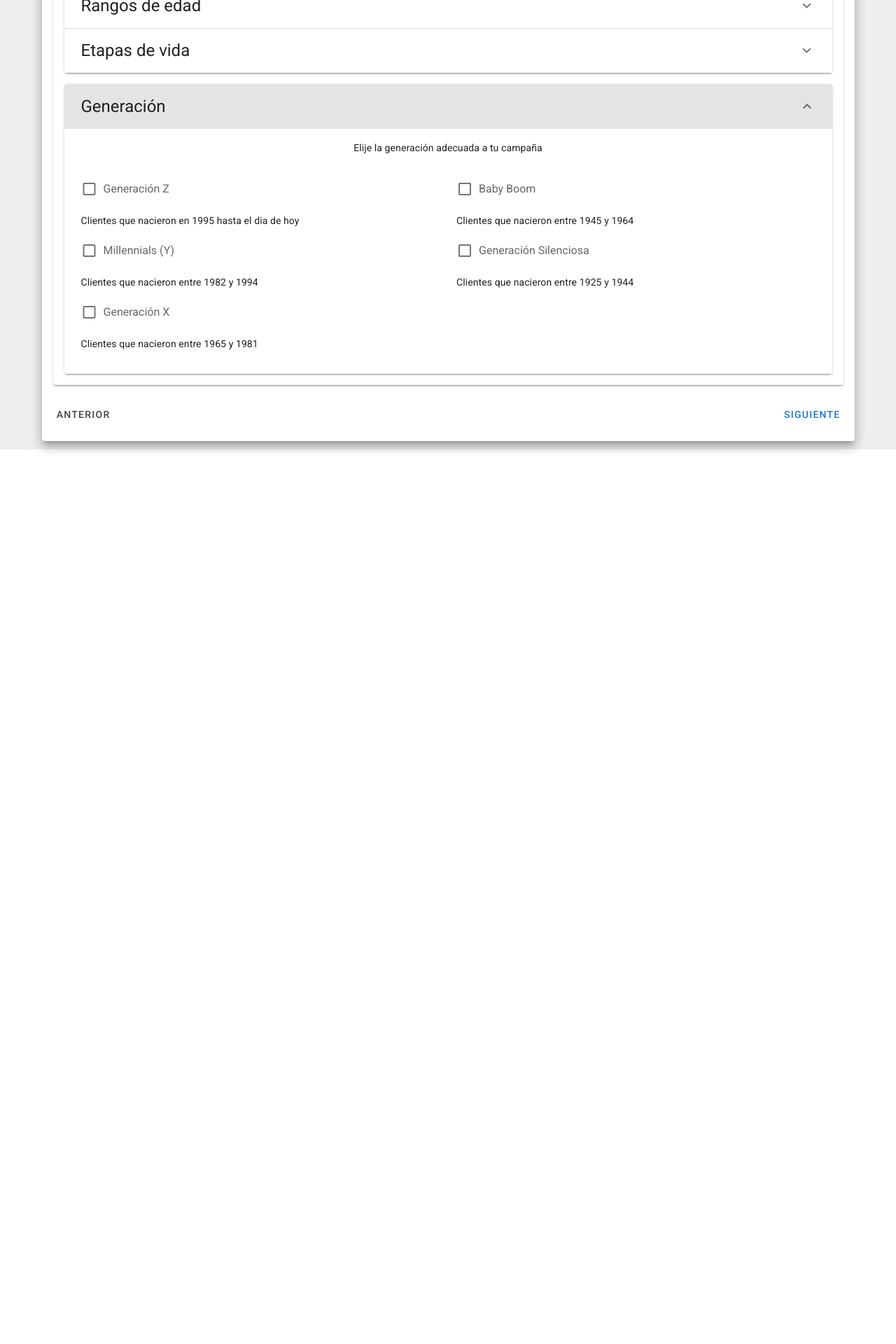
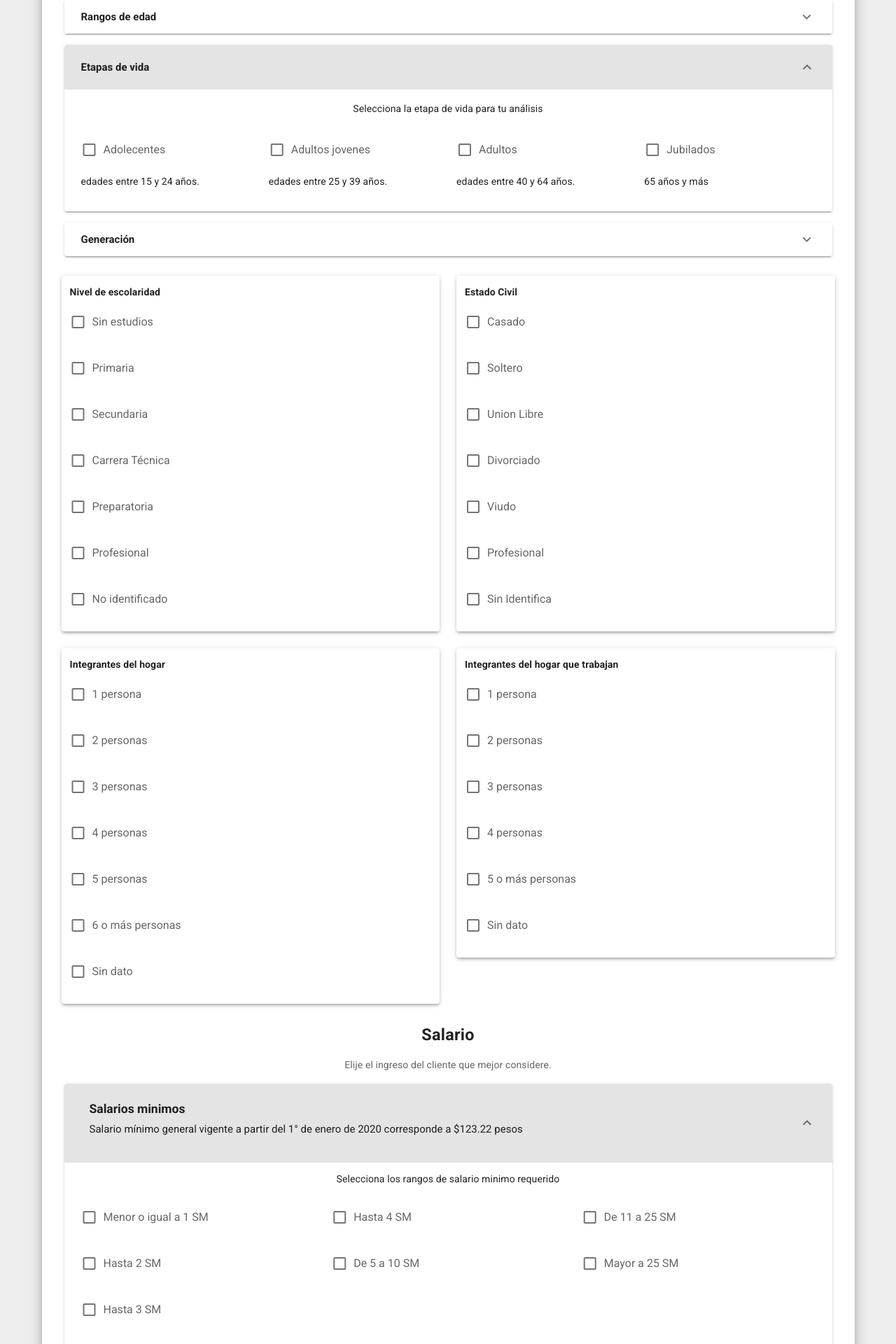
Before and after one commit to AngelGuerrero/proyecto-final-vuetify, a Vue app: page / in a window 1280 px wide. Shown: the part 860-2780 px from the top of the page at 70% size. Before the commit the page ends 1532 px from the top, so only its background shows below. Built offline with nearby package versions, Linux system fonts and the light colour scheme.

Commit message:
Agregando pantalla sociodemográficos

```diff
--- a/src/App.vue
+++ b/src/App.vue
@@ -107,8 +107,8 @@ export default {
     prevStep () {
       //
       // Verifica que no sea menor que el primer elemento
-      if (this.currentStep - 1 <= 0) return
-      this.currentStep = this.currentStep - 1
+      if (this.currentStep.number - 1 <= 0) return
+      this.currentStep = this.steps[this.currentStep.number - 2]
     }
   }
 }
--- a/src/components/ModelosComponent.vue
+++ b/src/components/ModelosComponent.vue
@@ -22,17 +22,22 @@
         multiple
         v-model="panels"
       >
-        <h1 class="text-center text-h4 text-md-h4">Modelos de segmentación</h1>
-        <p class="my-3">
-          Elige el modelo de segmentación de clientes que mas se ajuste a tus
-          necesidades.
-        </p>
+        <v-container>
+          <h1 class="text-center text-h4 text-md-h4">
+            Modelos de segmentación
+          </h1>
+          <p class="text-center my-3">
+            Elige el modelo de segmentación de clientes que mas se ajuste a tus
+            necesidades.
+          </p>
+        </v-container>
+
         <!-- Option 1 -->
         <v-expansion-panel>
           <v-expansion-panel-header class="d-flex flex-row">
             <v-container>
-              <h2 class="text-h6 text-md-h5 mb-3">RFM por Categorias</h2>
-              <p>
+              <h3>RFM por Categorias</h3>
+              <p class="my-3">
                 Consiste en clasificar a los clientes mediante tres variables
                 indicadoras:
               </p>
@@ -121,10 +126,8 @@
         <v-expansion-panel>
           <v-expansion-panel-header class="d-flex flex-row">
             <v-container>
-              <h2 class="text-h6 text-md-h5 mb-3">
-                SPC "Probabilidad de compra"
-              </h2>
-              <p>
+              <h3>SPC "Probabilidad de compra"</h3>
+              <p class="my-3">
                 Este modelo clasifica a los clientes acuerdo al número de
                 compras y tiempo transcurrido entre compras por medios digitales
                 y los divide<br />
@@ -160,8 +163,8 @@
         <v-expansion-panel>
           <v-expansion-panel-header class="d-flex flex-row">
             <v-container>
-              <h2 class="text-h6 text-md-h5 mb-3">Puntualidad "N"</h2>
-              <p>
+              <h3>Puntualidad "N"</h3>
+              <p class="my-3">
                 Utiliza diversas variables económicas, demográficas y de perfil
                 digital que permite predecir la puntualidad de abono<br />
                 para Clientes clasificación "N" antes de que sus meses de
@@ -200,17 +203,21 @@
         multiple
         v-model="panels"
       >
-        <h1 class="text-center text-h4 text-md-h4">Modelos de Recomendación</h1>
-        <p class="my-3">
-          Elige el modelo de recomendación de productos que mas se ajuste a tus
-          necesidades.
-        </p>
+        <v-container>
+          <h1 class="text-center text-h4 text-md-h4">
+            Modelos de Recomendación
+          </h1>
+          <p class="text-center my-3">
+            Elige el modelo de recomendación de productos que mas se ajuste a
+            tus necesidades.
+          </p>
+        </v-container>
         <!-- Option 1 -->
         <v-expansion-panel>
           <v-expansion-panel-header class="d-flex flex-row">
             <v-container>
-              <h2 class="text-h6 text-md-h5 mb-3">Recomendar productos</h2>
-              <p>
+              <h3>Recomendar productos</h3>
+              <p class="my-3">
                 Lorem ipsum dolor sit amet consectetur adipisicing elit. Est,
                 laboriosam!
               </p>
--- a/src/components/SociodemograficosComponent.vue
+++ b/src/components/SociodemograficosComponent.vue
@@ -14,22 +14,26 @@
       </v-container>
 
       <!-- Género -->
-      <v-card>
+      <v-card class="elevation-0">
         <v-card-title primary-title class="justify-center">
-          <h2>Género</h2>
+          <h3>Género</h3>
         </v-card-title>
         <v-card-text>
+          <v-container class="elevation-3 rounded">
+
           <v-checkbox label="Hombre"></v-checkbox>
           <v-checkbox label="Mujer"></v-checkbox>
+
+          </v-container>
         </v-card-text>
       </v-card>
 
       <!-- Edad -->
       <v-row>
         <v-col>
-          <v-card>
+          <v-card class="elevation-0">
             <v-card-title primary-title class="justify-center">
-              <h2>Edad</h2>
+              <h3>Edad</h3>
             </v-card-title>
             <v-card-text>
               <p>
@@ -42,7 +46,7 @@
                 <!-- Option 1 -->
                 <v-expansion-panel>
                   <v-expansion-panel-header class="d-flex flex-row">
-                    <h2 class="text-h6 text-md-h5">Manual</h2>
+                    <h4>Manual</h4>
                   </v-expansion-panel-header>
 
                   <v-expansion-panel-content panel></v-expansion-panel-content>
@@ -51,7 +55,7 @@
                 <!-- Option 2 -->
                 <v-expansion-panel>
                   <v-expansion-panel-header class="d-flex flex-row">
-                    <h2 class="text-h6 text-md-h5">Rangos de edad</h2>
+                    <h4>Rangos de edad</h4>
                   </v-expansion-panel-header>
 
                   <v-expansion-panel-content panel>
@@ -63,36 +67,25 @@
                       <v-row>
                         <v-col cols="12" md="3">
                           <v-checkbox label=" 15 a 19 años "></v-checkbox>
-
                           <v-checkbox label=" 20 a 24 años "></v-checkbox>
-
                           <v-checkbox label=" 25 a 29 años "></v-checkbox>
-
                           <v-checkbox label=" 30 a 34 años "></v-checkbox>
                         </v-col>
                         <v-col cols="12" md="3">
                           <v-checkbox label=" 35 a 39 años "></v-checkbox>
-
                           <v-checkbox label=" 40 a 44 años "></v-checkbox>
-
                           <v-checkbox label=" 45 a 49 años "></v-checkbox>
-
                           <v-checkbox label=" 50 a 54 años "></v-checkbox>
                         </v-col>
                         <v-col cols="12" md="3">
                           <v-checkbox label=" 55 a 59 años "></v-checkbox>
-
                           <v-checkbox label=" 60 a 64 años "></v-checkbox>
-
                           <v-checkbox label=" 65 a 69 años "></v-checkbox>
-
                           <v-checkbox label=" 70 a 74 años "></v-checkbox>
                         </v-col>
                         <v-col cols="12" md="3">
                           <v-checkbox label=" 75 a 79 años "></v-checkbox>
-
                           <v-checkbox label=" 80 a 84 años "></v-checkbox>
-
                           <v-checkbox label=" 85 años o más "></v-checkbox>
                         </v-col>
                       </v-row>
@@ -103,7 +96,7 @@
                 <!-- Option 3 -->
                 <v-expansion-panel>
                   <v-expansion-panel-header class="d-flex flex-row">
-                    <h2 class="text-h6 text-md-h5">Etapas de vida</h2>
+                    <h4>Etapas de vida</h4>
                   </v-expansion-panel-header>
 
                   <v-expansion-panel-content panel>
@@ -137,7 +130,7 @@
                 <!-- Option 4 -->
                 <v-expansion-panel>
                   <v-expansion-panel-header class="d-flex flex-row">
-                    <h2 class="text-h6 text-md-h5">Generación</h2>
+                    <h4>Generación</h4>
                   </v-expansion-panel-header>
 
                   <v-expansion-panel-content panel>
@@ -177,6 +170,213 @@
           </v-card>
         </v-col>
       </v-row>
+
+      <!-- Sin clasificación -->
+      <v-container>
+        <form action="">
+          <v-row>
+            <!-- Nivel de escolaridad -->
+            <v-col cols="12" md="6">
+              <div class="elevation-3 pa-3 rounded">
+                <h4>Nivel de escolaridad</h4>
+                <div>
+                  <v-checkbox label="Sin estudios"></v-checkbox>
+                  <v-checkbox label="Primaria"></v-checkbox>
+                  <v-checkbox label="Secundaria"></v-checkbox>
+                  <v-checkbox label="Carrera Técnica"></v-checkbox>
+                  <v-checkbox label="Preparatoria"></v-checkbox>
+                  <v-checkbox label="Profesional"></v-checkbox>
+                  <v-checkbox label="No identificado"></v-checkbox>
+                </div>
+              </div>
+            </v-col>
+            <!-- Estado civil -->
+            <v-col cols="12" md="6">
+              <div class="elevation-3 pa-3 rounded">
+                <h4>Estado Civil</h4>
+                <div class="card-text">
+                  <v-checkbox label="Casado"></v-checkbox>
+                  <v-checkbox label="Soltero"></v-checkbox>
+                  <v-checkbox label="Union Libre"></v-checkbox>
+                  <v-checkbox label="Divorciado"></v-checkbox>
+                  <v-checkbox label="Viudo"></v-checkbox>
+                  <v-checkbox label="Profesional"></v-checkbox>
+                  <v-checkbox label="Sin Identifica"></v-checkbox>
+                </div>
+              </div>
+            </v-col>
+          </v-row>
+
+          <!---->
+          <v-row>
+            <!-- Integrantes del hogar -->
+            <v-col cols="12" md="6">
+              <div class="elevation-3 pa-3 rounded">
+                <h4>Integrantes del hogar</h4>
+                <div>
+                  <v-checkbox label="1 persona"> </v-checkbox>
+                  <v-checkbox label="2 personas"> </v-checkbox>
+                  <v-checkbox label="3 personas"> </v-checkbox>
+                  <v-checkbox label="4 personas"> </v-checkbox>
+                  <v-checkbox label="5 personas"> </v-checkbox>
+                  <v-checkbox label="6 o más personas"></v-checkbox>
+                  <v-checkbox label="Sin dato"></v-checkbox>
+                </div>
+              </div>
+            </v-col>
+            <!-- Integrantes del hogar que trabajan -->
+            <v-col cols="12" md="6">
+              <div class="elevation-3 pa-3 rounded">
+                <h4>Integrantes del hogar que trabajan</h4>
+                <div>
+                  <v-checkbox label="1 persona"> </v-checkbox>
+                  <v-checkbox label="2 personas"> </v-checkbox>
+                  <v-checkbox label="3 personas"> </v-checkbox>
+                  <v-checkbox label="4 personas"> </v-checkbox>
+                  <v-checkbox label="5 o más personas"></v-checkbox>
+                  <v-checkbox label="Sin dato"></v-checkbox>
+                </div>
+              </div>
+            </v-col>
+          </v-row>
+          <!---->
+        </form>
+      </v-container>
+
+      <!-- Salario -->
+      <v-row>
+        <v-col>
+          <v-card class="elevation-0">
+            <v-card-title primary-title class="justify-center">
+              <h3>Salario</h3>
+            </v-card-title>
+            <v-card-text class="text-center">
+              <p>
+                Elije el ingreso del cliente que mejor considere.
+              </p>
+
+              <!-- Panels -->
+              <v-expansion-panels focusable multiple v-model="panels">
+                <!-- Option 1 -->
+                <v-expansion-panel>
+                  <v-expansion-panel-header class="d-flex flex-row">
+                    <v-container>
+                      <h3>Salarios minimos</h3>
+                      <p class="my-3">
+                        Salario mínimo general vigente a partir del 1° de enero
+                        de 2020 corresponde a $123.22 pesos
+                      </p>
+                    </v-container>
+                  </v-expansion-panel-header>
+
+                  <v-expansion-panel-content panel>
+                    <p class="my-3">
+                      Selecciona los rangos de salario minimo requerido
+                    </p>
+                    <v-row>
+                      <v-col cols="12" md="4">
+                        <v-checkbox label="Menor o igual a 1 SM"></v-checkbox>
+                        <v-checkbox label="Hasta 2 SM"></v-checkbox>
+                        <v-checkbox label="Hasta 3 SM"></v-checkbox>
+                      </v-col>
+                      <v-col cols="12" md="4">
+                        <v-checkbox label="Hasta 4 SM"></v-checkbox>
+                        <v-checkbox label="De 5 a 10 SM"></v-checkbox>
+                      </v-col>
+                      <v-col cols="12" md="4">
+                        <v-checkbox label="De 11 a 25 SM"></v-checkbox>
+                        <v-checkbox label="Mayor a 25 SM"></v-checkbox>
+                      </v-col>
+                    </v-row>
+                  </v-expansion-panel-content>
+                </v-expansion-panel>
+
+                <!-- Option 2 -->
+                <v-expansion-panel>
+                  <v-expansion-panel-header class="d-flex flex-row">
+                    <v-container>
+                      <h3>Ingreso promedio mensual</h3>
+                      <p class="my-3">
+                        Elije los minimos y maximos del ingreso promedio mensual
+                      </p>
+                    </v-container>
+                  </v-expansion-panel-header>
+
+                  <v-expansion-panel-content panel>
+                    <p class="my-3">Salario promedio mensual</p>
+
+                    Slider
+                  </v-expansion-panel-content>
+                </v-expansion-panel>
+
+                <!-- Option 3 -->
+                <v-expansion-panel>
+                  <v-expansion-panel-header class="d-flex flex-row">
+                    <v-container>
+                      <h3>Nivel socioeconómico</h3>
+                      <p class="my-3">
+                        Selecciona el Nivel Socieconomico de tu interes. *Datos
+                        calculados al 2020
+                      </p>
+                    </v-container>
+                  </v-expansion-panel-header>
+
+                  <v-expansion-panel-content panel>
+                    <p class="my-3">
+                      Selecciona los rangos de nivel socioeconómico de tu
+                      interes
+                    </p>
+
+                    <form>
+                      <v-row>
+                        <v-col cols="12" md="4">
+                          <v-checkbox label="A/B"></v-checkbox>
+                          <p class="text-left">
+                            Ingreso promedio mensual $94,864
+                          </p>
+
+                          <v-checkbox label="C+"></v-checkbox>
+                          <p class="text-left">
+                            Ingreso promedio mensual $39,061
+                          </p>
+
+                          <v-checkbox label="C"></v-checkbox>
+                          <p class="text-left">
+                            Ingreso promedio mensual $22,205
+                          </p>
+                        </v-col>
+                        <v-col cols="12" md="4">
+                          <v-checkbox label="C-"></v-checkbox>
+                          <p class="text-left">
+                            Ingreso promedio mensual $16,740
+                          </p>
+
+                          <v-checkbox label="D+"></v-checkbox>
+                          <p class="text-left">
+                            Ingreso promedio mensual $12,945
+                          </p>
+                        </v-col>
+
+                        <v-col cols="12" md="4">
+                          <v-checkbox label="D"></v-checkbox>
+                          <p class="text-left">
+                            Ingreso promedio mensual $7,833
+                          </p>
+
+                          <v-checkbox label="E"></v-checkbox>
+                          <p class="text-left">
+                            Ingreso promedio mensual $3,712
+                          </p>
+                        </v-col>
+                      </v-row>
+                    </form>
+                  </v-expansion-panel-content>
+                </v-expansion-panel>
+              </v-expansion-panels>
+            </v-card-text>
+          </v-card>
+        </v-col>
+      </v-row>
     </v-card-text>
   </div>
 </template>
@@ -186,7 +386,7 @@ export default {
   name: 'SociodemograficosComponent',
 
   data: () => ({
-    panels: [0, 0, 0, 3]
+    panels: [0, 0, 2, 0]
   })
 }
 </script>
```
